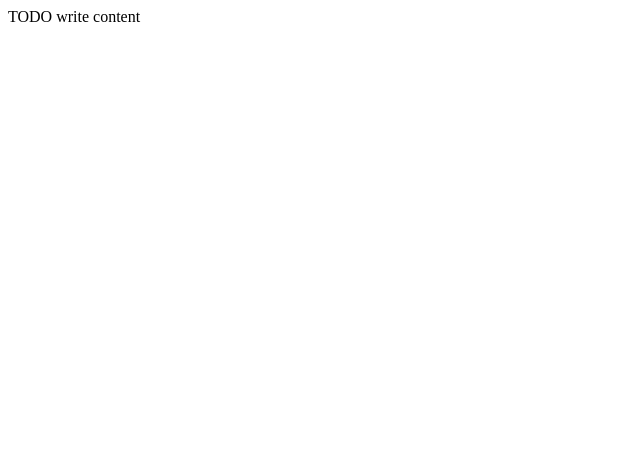
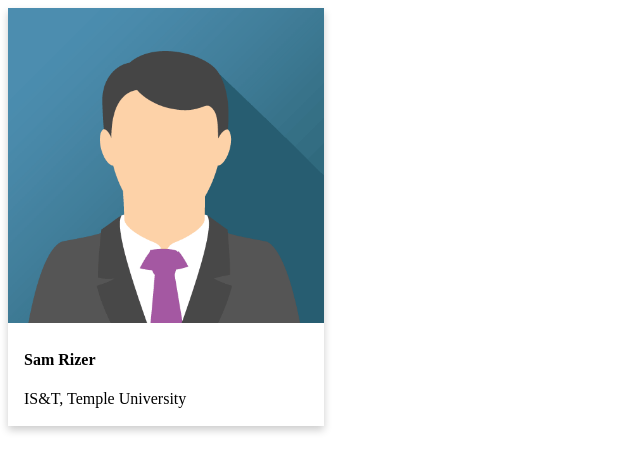
Before and after one commit to sxmrxzxr/3344_Tutorial, a plain HTML site: page index.html in a window 1280 px wide. Shown: the whole page, without its empty margins (0-640 px from the left). Drawn offline with Linux system fonts and the light colour scheme.

Commit message:
Created skeleton of what image card should look like, pre-Javascript

```diff
--- a/card.css
+++ b/card.css
@@ -7,3 +7,22 @@ and open the template in the editor.
     Created on : Mar 25, 2017, 4:28:12 PM
     Author     : telec
 */
+
+.card {
+    box-shadow: 0 4px 8px 0 rgba(0,0,0,0.2);
+    transition: 0.3s;
+    width: 25%;
+}
+
+.card img {
+    width: 100%;
+    margin: 0 auto;
+}
+
+.card:hover {
+    box-shadow: 0 8px 16px 0 rgba(0,0,0,0.2);
+}
+
+.container {
+    padding: 2px 16px;
+}
--- a/index.html
+++ b/index.html
@@ -6,11 +6,18 @@ and open the template in the editor.
 -->
 <html>
     <head>
-        <title>TODO supply a title</title>
+        <title>Card Tutorial</title>
         <meta charset="UTF-8">
         <meta name="viewport" content="width=device-width, initial-scale=1.0">
+        <link rel="stylesheet" type="text/css" href="card.css">
     </head>
     <body>
-        <div>TODO write content</div>
+        <div class="card">
+            <img src="img_avatar.png" alt="Me">
+            <div class="container">
+                <h4>Sam Rizer</h4>
+                <p>IS&T, Temple University</p>
+            </div>
+        </div>
     </body>
 </html>
```
Also changed, not shown: img_avatar.png (added).
